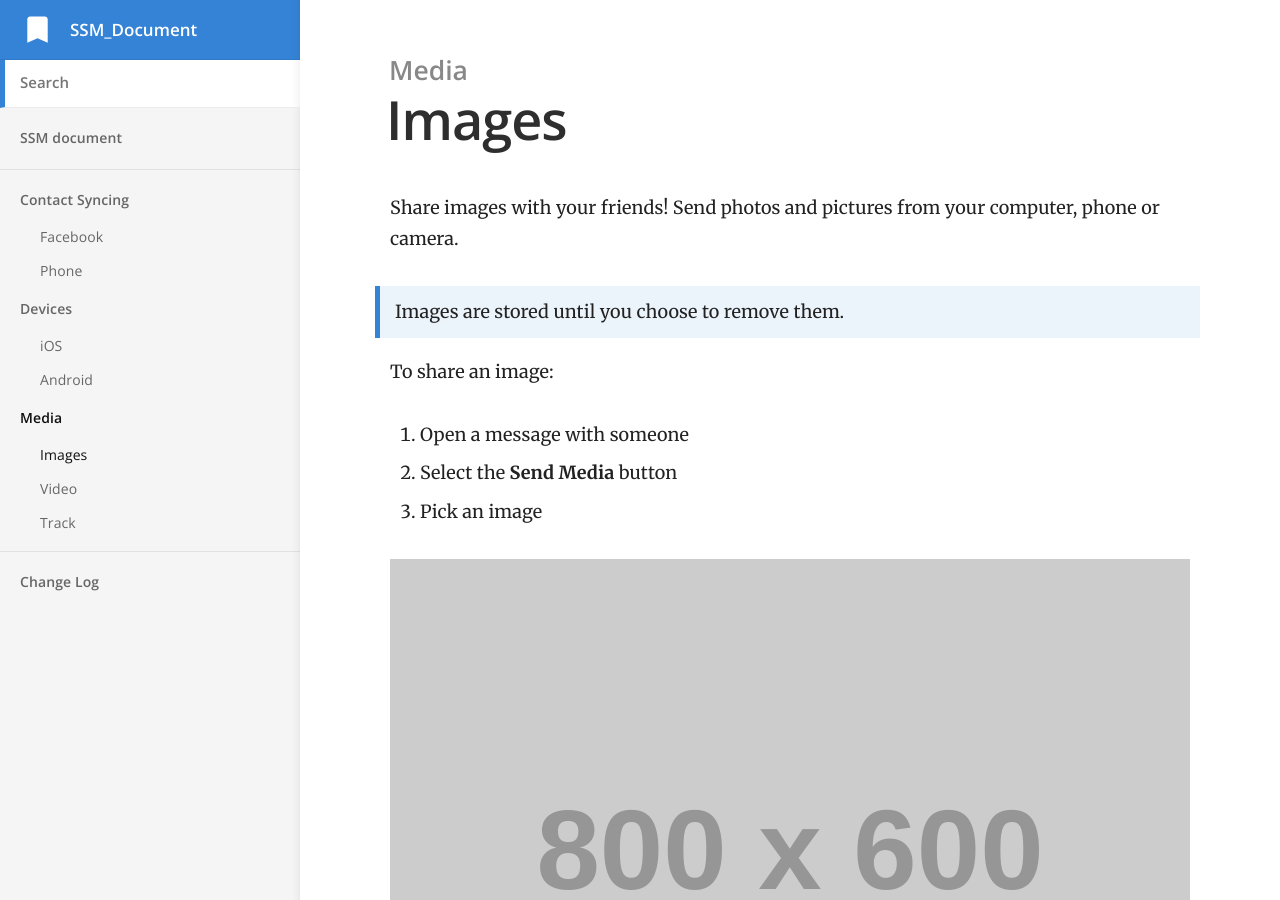
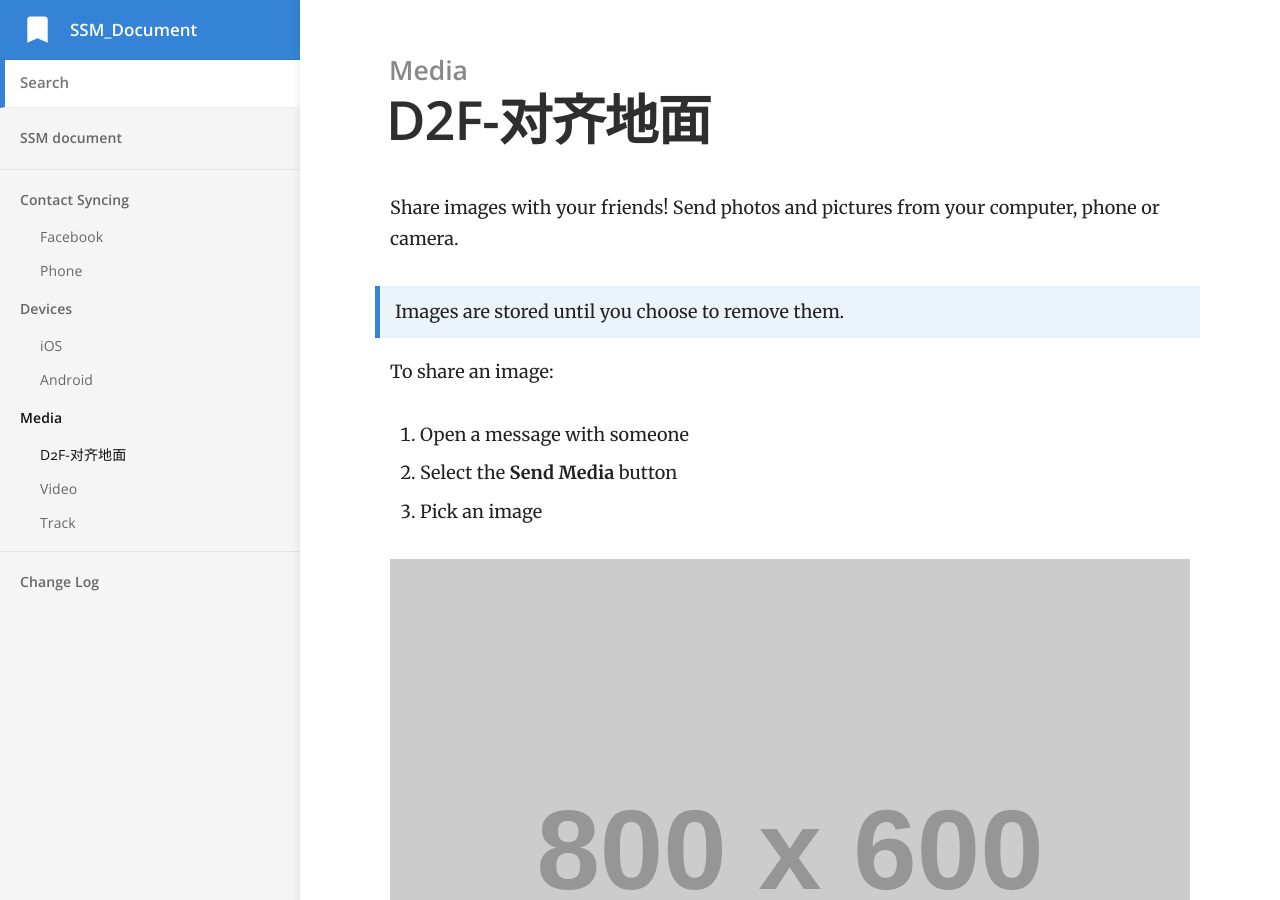
Before and after one commit to atticus-lv/SSM_document, a Jekyll site: the page built from _docs/Ops_Move/drop-2-floor.md, in a window 1280 px wide and 900 px high. Built offline with Jekyll 4.4.1, drawn with Linux system fonts in a browser that asks for light colours.

Commit message:
Updated '_docs/Ops_Move/drop-2-floor.md' via CloudCannon

```diff
--- a/_docs/Ops_Move/drop-2-floor.md
+++ b/_docs/Ops_Move/drop-2-floor.md
@@ -1,10 +1,10 @@
 ---
-title: Images
+title: D2F-对齐地面
 category: Media
-order: 1
+order: 2
 ---
 
-Share images with your friends! Send photos and pictures from your computer, phone or camera.
+Share images with your friends\! Send photos and pictures from your computer, phone or camera.
 
 > Images are stored until you choose to remove them.
 
```
